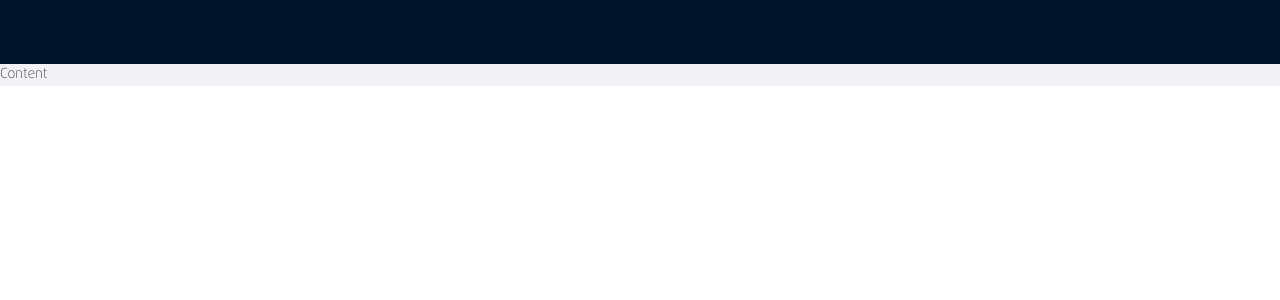
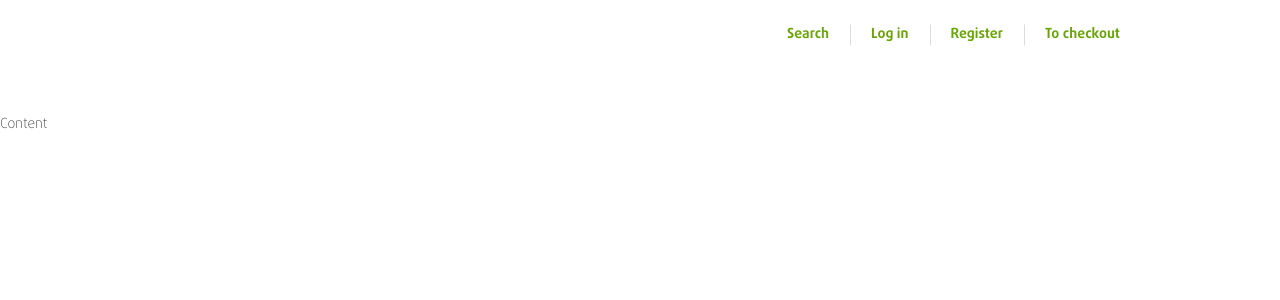
Before and after one commit to Artem-Pr/lottoland, a React (Create React App) app: page / in a window 1280 px wide. Shown: the top 300 px of the page. Built offline with nearby package versions, Linux system fonts and the light colour scheme.

Commit message:
add simple nav menu

```diff
--- /dev/null
+++ b/src/app/components/Header/Header.module.scss
@@ -0,0 +1,39 @@
+@import "src/styles/vars";
+
+.headerLayout {
+  line-height: 25px;
+  width: 100%;
+}
+
+.headerWrapper {
+  display: flex;
+  align-items: center;
+  justify-content: space-between;
+  height: 70px;
+}
+
+.logo {
+  width: 125px;
+  height: 39px;
+}
+
+.navMenu > li {
+  padding: 0 21px;
+  position: relative;
+
+  &:not(:first-child)::before {
+    content: '';
+    position: absolute;
+    bottom: 0;
+    left: 0;
+    height: 21px;
+    width: 1px;
+    background: $BORDER;
+    top: 50%;
+    transform: translateY(-50%);
+  }
+
+  &:last-child {
+    padding-right: 0;
+  }
+}
--- a/src/app/components/Header/Header.tsx
+++ b/src/app/components/Header/Header.tsx
@@ -1,14 +1,29 @@
 import React from 'react';
-import {Layout} from 'antd';
+import {
+    Layout,
+    Typography,
+} from 'antd';
+import cx from 'classnames';
+import {Svg} from 'src/uiKit';
 
-import {Svg} from '../../../uiKit';
+import styles from './Header.module.scss';
+
+const {Text} = Typography;
 
 const {Header: HeaderLayout} = Layout;
 
 export const Header = () => (
-    <HeaderLayout>
+    <HeaderLayout className={styles.headerLayout}>
         <div className="container position-fixed">
-            <Svg iconName="ll-logo-green" className="logo" />
+            <div className={styles.headerWrapper}>
+                <Svg iconName="ll-logo-green" className={styles.logo} />
+                <ul className={cx(styles.navMenu, 'd-flex align-items-center')}>
+                    <li><Text className="header-menu-item">Search</Text></li>
+                    <li><Text className="header-menu-item">Log in</Text></li>
+                    <li><Text className="header-menu-item">Register</Text></li>
+                    <li><Text className="header-menu-item">To checkout</Text></li>
+                </ul>
+            </div>
         </div>
     </HeaderLayout>
 );
--- /dev/null
+++ b/src/styles/_layout.scss
@@ -0,0 +1,13 @@
+@import 'vars';
+
+.ant-layout {
+  height: 100vh;
+  background: $MAIN_BACKGROUND;
+}
+
+.ant-layout-header {
+  height: 114px;
+  display: flex;
+  justify-content: center;
+  background: $MAIN_BACKGROUND;
+}
--- /dev/null
+++ b/src/styles/_typography.scss
@@ -0,0 +1,15 @@
+@import 'vars';
+
+.ant-typography {
+  &.header-menu-item {
+    font-weight: 700;
+    color: $HEADER_MENU;
+    margin-bottom: 0;
+    cursor: pointer;
+
+    &:hover {
+      color: $HEADER_MENU_HOVER;
+      transition: color .125s ease;
+    }
+  }
+}
--- /dev/null
+++ b/src/styles/_vars.scss
@@ -0,0 +1,5 @@
+//colors
+$HEADER_MENU: #69a507;
+$HEADER_MENU_HOVER: #3f6304;
+$BORDER: #d9deda;
+$MAIN_BACKGROUND: white;
--- a/src/styles/index.scss
+++ b/src/styles/index.scss
@@ -1,5 +1,8 @@
 @import 'src/assets/fonts/stylesheet';
+@import 'vars';
 @import 'shortClasses';
+@import 'typography';
+@import 'layout';
 
 body {
   margin: 0;
@@ -12,6 +15,11 @@ code {
   font-family: source-code-pro, Menlo, Monaco, Consolas, 'Courier New', monospace;
 }
 
+ol, ul {
+  list-style: none;
+  margin: 0;
+}
+
 .container {
   width: 960px;
   margin: auto;
```
